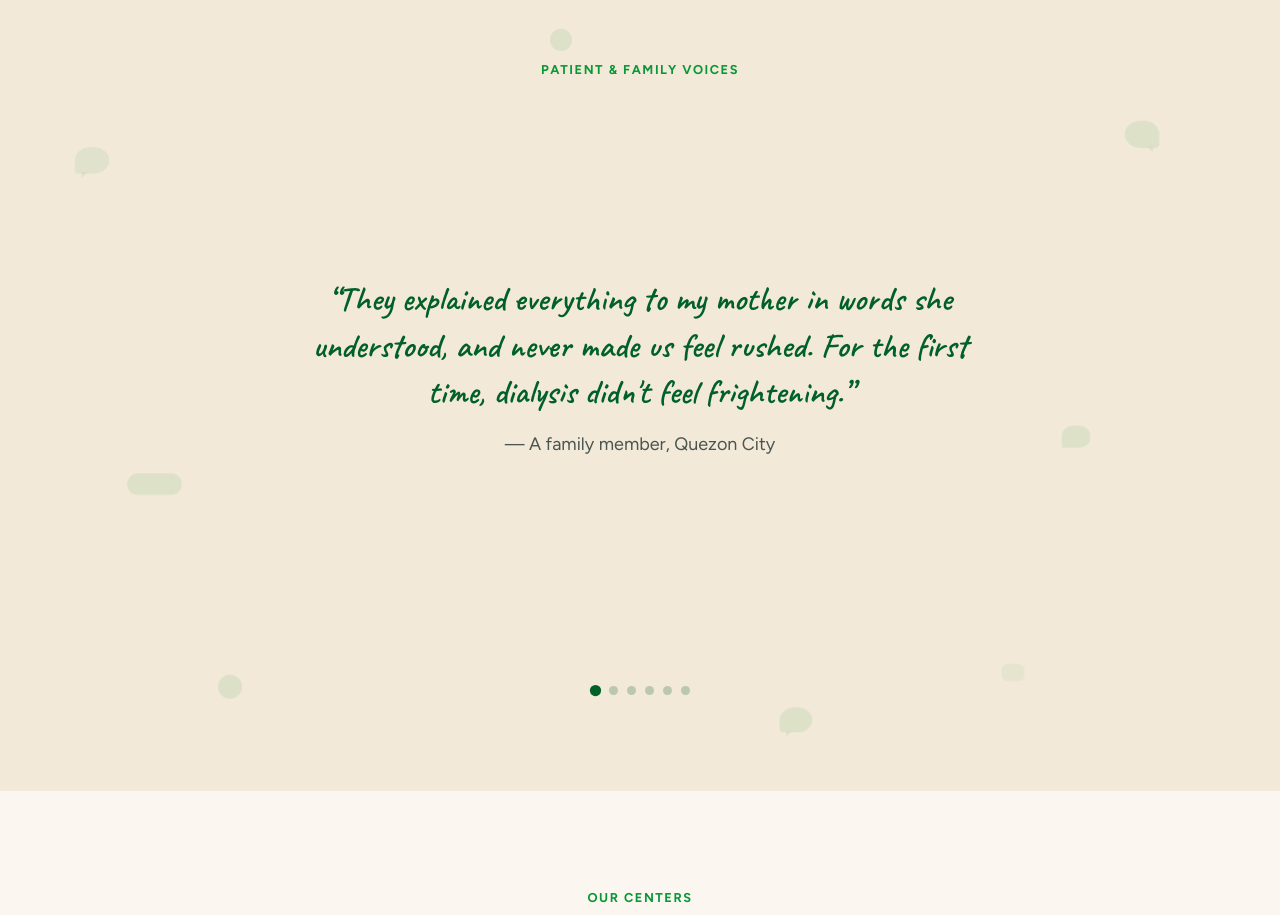
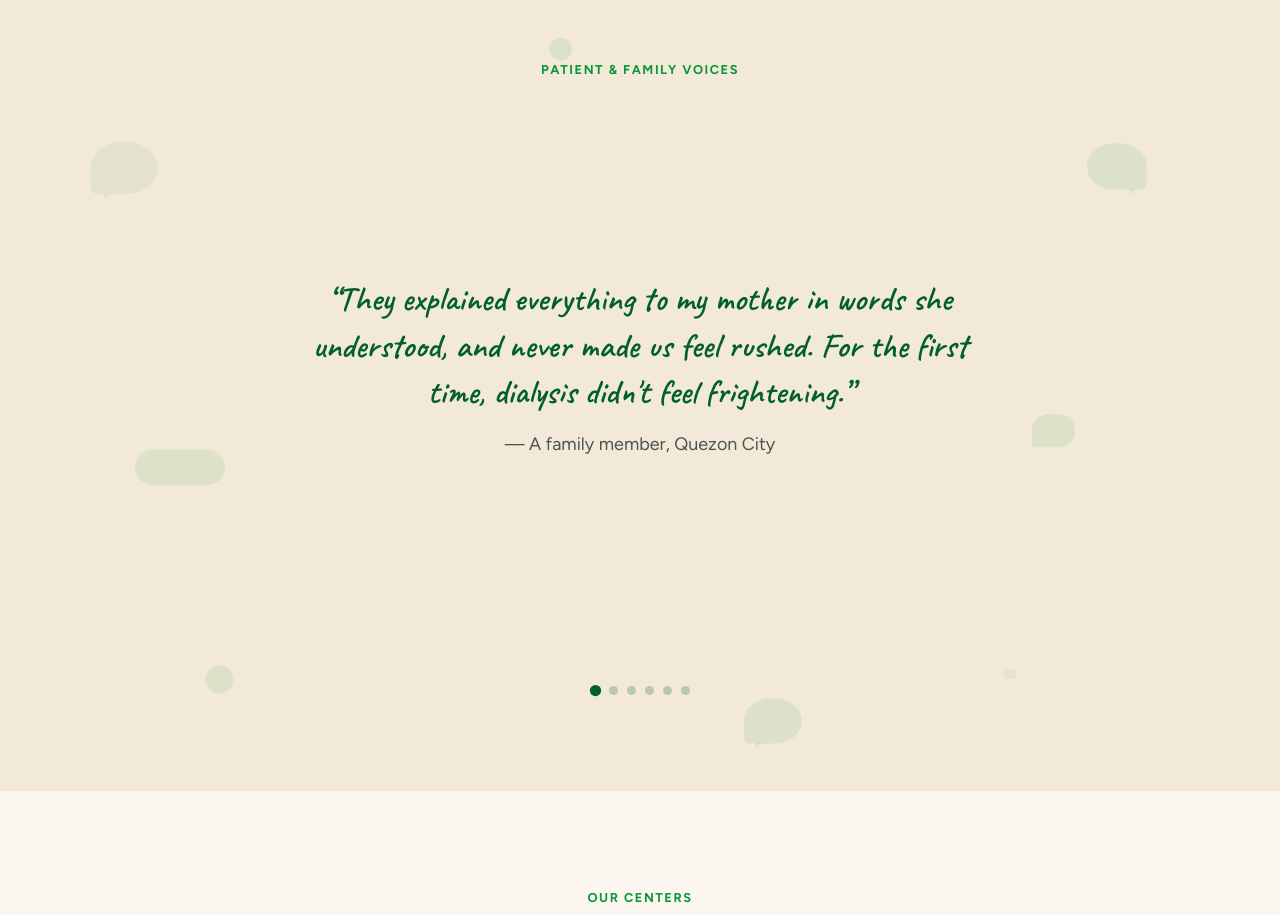
Before and after one commit to williamrivero/stjohnbiocare, an Astro site: page / in a window 1280 px wide. Shown: the part 4760-5675 px from the top of the page. Built offline with nearby package versions, Linux system fonts and the light colour scheme; Astro itself is replaced by a stand-in of ours.

Commit message:
Home: bigger feedback bubbles that grow as they pop and drift in varied directions

```diff
--- a/src/pages/index.astro
+++ b/src/pages/index.astro
@@ -136,14 +136,14 @@ const safety = [
   <!-- 7. WHAT FAMILIES SAY -->
   <section class="section section--sand voices-section">
     <div class="voices-bg" aria-hidden="true">
-      <span class="vb vb--chat"   style="--x:6%;--y:24%;--w:30px;--dur:6.5s;--d:0s"></span>
-      <span class="vb vb--pill"   style="--x:10%;--y:62%;--w:34px;--dur:7.5s;--d:1.7s"></span>
-      <span class="vb vb--round"  style="--x:17%;--y:86%;--w:24px;--dur:6s;--d:3.2s"></span>
-      <span class="vb vb--chat-r" style="--x:88%;--y:20%;--w:32px;--dur:7s;--d:.8s"></span>
-      <span class="vb vb--soft"   style="--x:83%;--y:56%;--w:28px;--dur:6.8s;--d:2.4s"></span>
-      <span class="vb vb--square" style="--x:78%;--y:84%;--w:30px;--dur:8s;--d:4.1s"></span>
-      <span class="vb vb--round"  style="--x:43%;--y:8%;--w:22px;--dur:7.2s;--d:3s"></span>
-      <span class="vb vb--chat"   style="--x:61%;--y:91%;--w:30px;--dur:6.4s;--d:1.1s"></span>
+      <span class="vb vb--chat"   style="--x:6%;--y:26%;--w:46px;--dur:7s;--d:0s;--mx:38px;--my:-44px"></span>
+      <span class="vb vb--pill"   style="--x:9%;--y:60%;--w:52px;--dur:8s;--d:1.7s;--mx:56px;--my:-20px"></span>
+      <span class="vb vb--round"  style="--x:16%;--y:86%;--w:38px;--dur:6.5s;--d:3.2s;--mx:-18px;--my:-58px"></span>
+      <span class="vb vb--chat-r" style="--x:87%;--y:20%;--w:48px;--dur:7.6s;--d:.8s;--mx:-42px;--my:38px"></span>
+      <span class="vb vb--soft"   style="--x:82%;--y:56%;--w:44px;--dur:7.3s;--d:2.4s;--mx:-50px;--my:-36px"></span>
+      <span class="vb vb--square" style="--x:77%;--y:84%;--w:46px;--dur:8.5s;--d:4.1s;--mx:34px;--my:-52px"></span>
+      <span class="vb vb--round"  style="--x:42%;--y:7%;--w:34px;--dur:7.8s;--d:3s;--mx:26px;--my:50px"></span>
+      <span class="vb vb--chat"   style="--x:60%;--y:92%;--w:46px;--dur:6.8s;--d:1.1s;--mx:-36px;--my:-44px"></span>
     </div>
     <div class="container center" style="max-width:760px;position:relative;z-index:1">
       <p class="eyebrow">Patient &amp; family voices</p>
@@ -362,10 +362,10 @@ const safety = [
     border: 5px solid transparent; border-top-color: var(--vb-color); border-bottom: 0; border-right: 0;
   }
   @keyframes vb-pop {
-    0%   { transform: scale(.5) translateY(8px); opacity: 0; }
-    22%  { transform: scale(1) translateY(0);    opacity: .5; }
-    70%  { opacity: .45; }
-    100% { transform: scale(1.18) translateY(-14px); opacity: 0; }
+    0%   { transform: translate(0, 0) scale(.2); opacity: 0; }
+    20%  { opacity: .5; }
+    55%  { transform: translate(calc(var(--mx, 0px) * .5), calc(var(--my, -30px) * .5)) scale(1.25); opacity: .46; }
+    100% { transform: translate(var(--mx, 0px), var(--my, -30px)) scale(2); opacity: 0; }
   }
   @media (prefers-reduced-motion: reduce) { .vb { animation: none; opacity: .22; transform: none; } }
 
```
